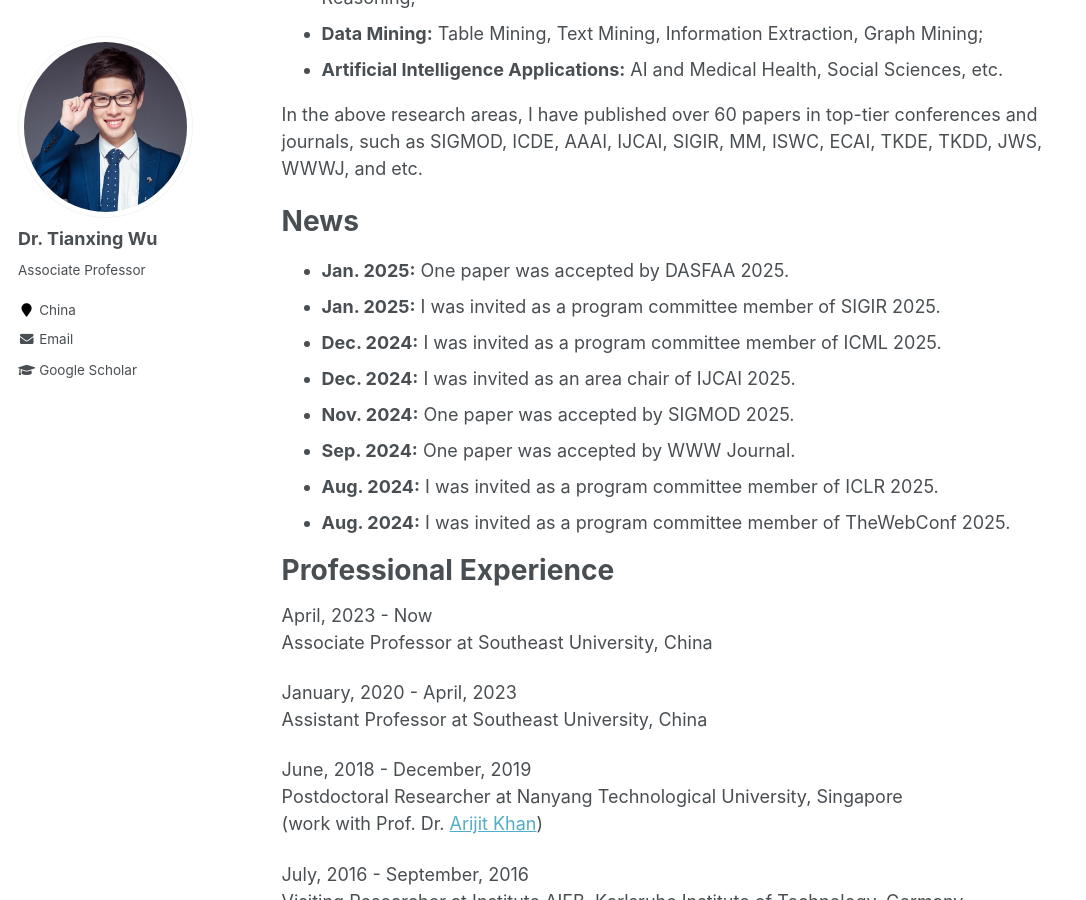
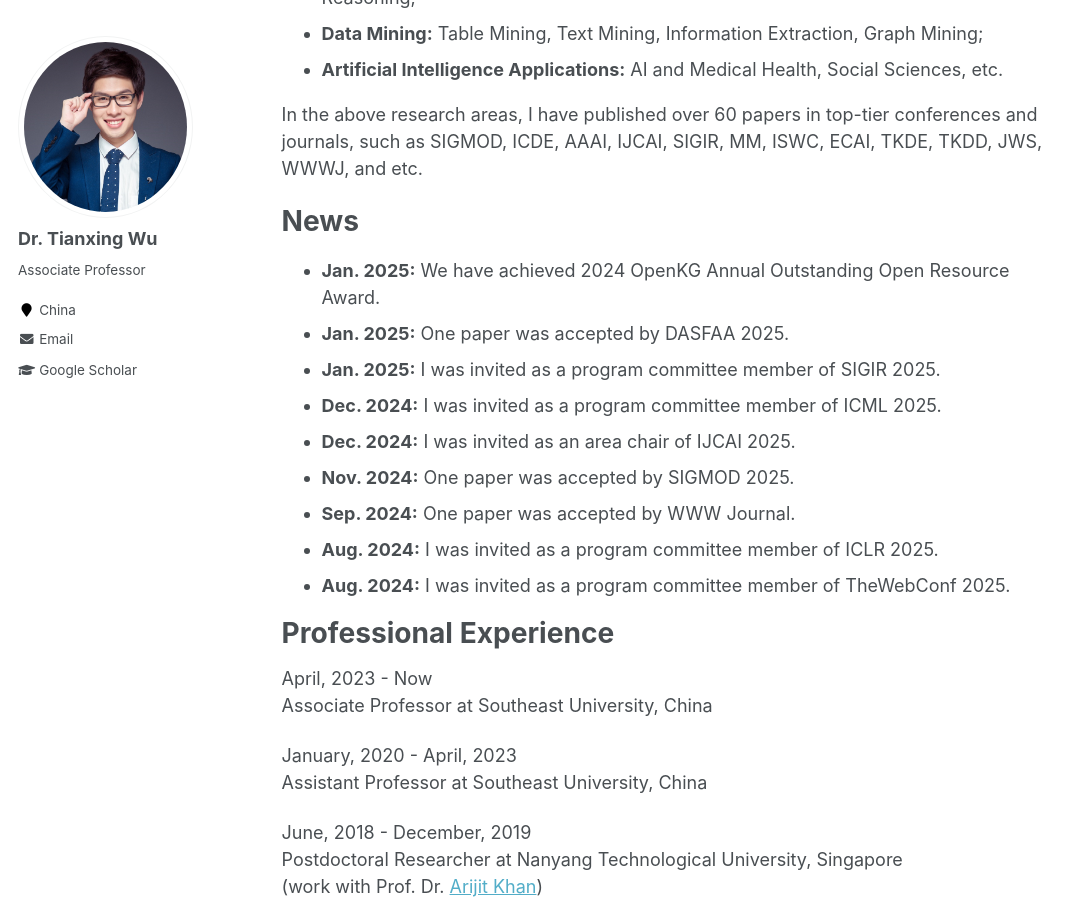
Before and after one commit to tianxing-wu/tianxing-wu.github.io, a Jekyll site: the page built from _pages/about.md, in a window 1280 px wide and 900 px high, scrolled down 380 px. Shown: the whole window, without its empty margins (0-1086 px from the left). Built offline with Jekyll 4.4.1, drawn with Linux system fonts in a browser that asks for light colours; comment, search, counter and statistics services are not loaded.

Commit message:
Update about.md

```diff
--- a/_pages/about.md
+++ b/_pages/about.md
@@ -19,6 +19,7 @@ In the above research areas, I have published over 60 papers in top-tier confere
 
 News
 ======
+* **Jan. 2025:** We have achieved 2024 OpenKG Annual Outstanding Open Resource Award.
 * **Jan. 2025:** One paper was accepted by DASFAA 2025.
 * **Jan. 2025:** I was invited as a program committee member of SIGIR 2025.
 * **Dec. 2024:** I was invited as a program committee member of ICML 2025.
```
